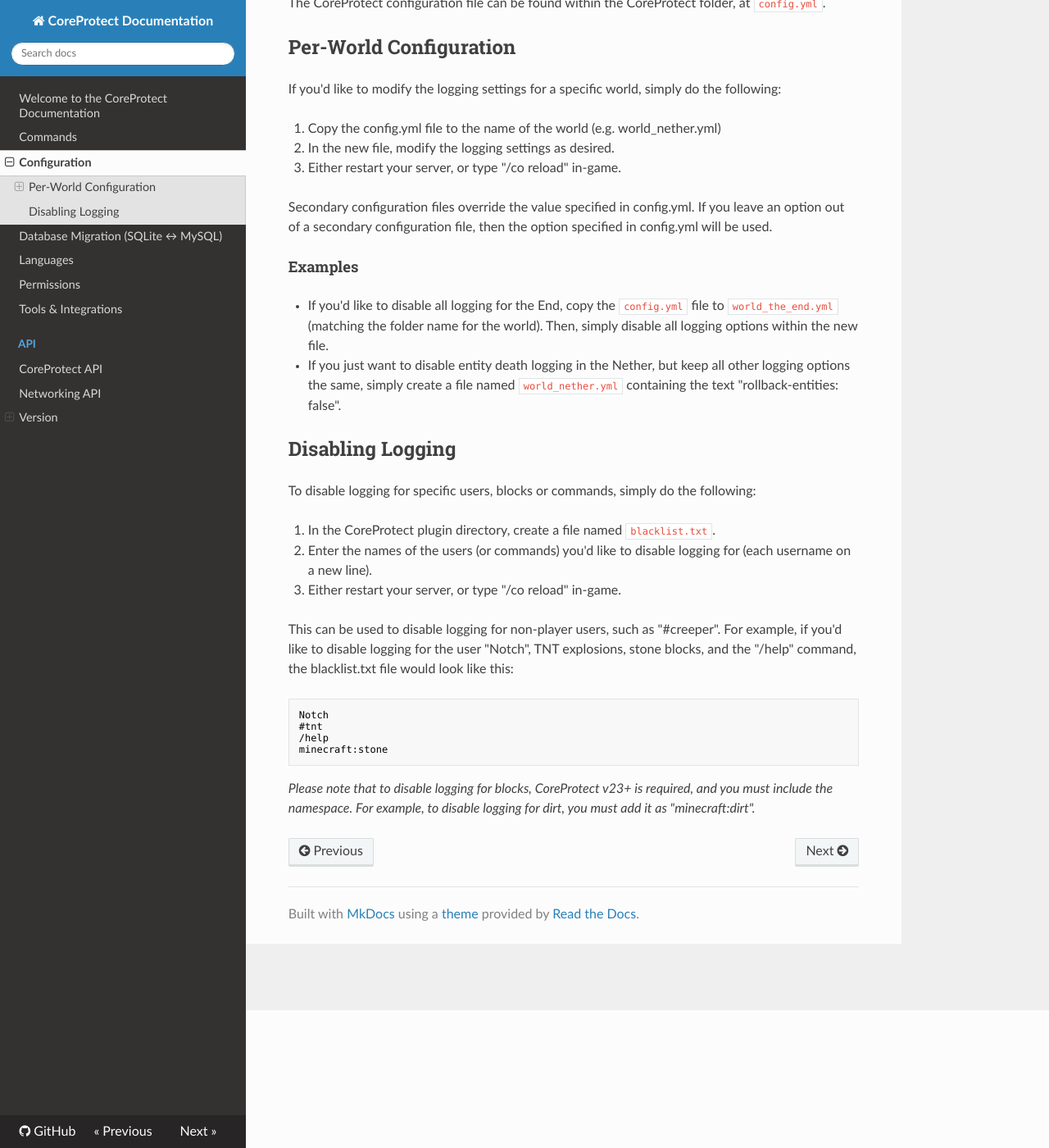
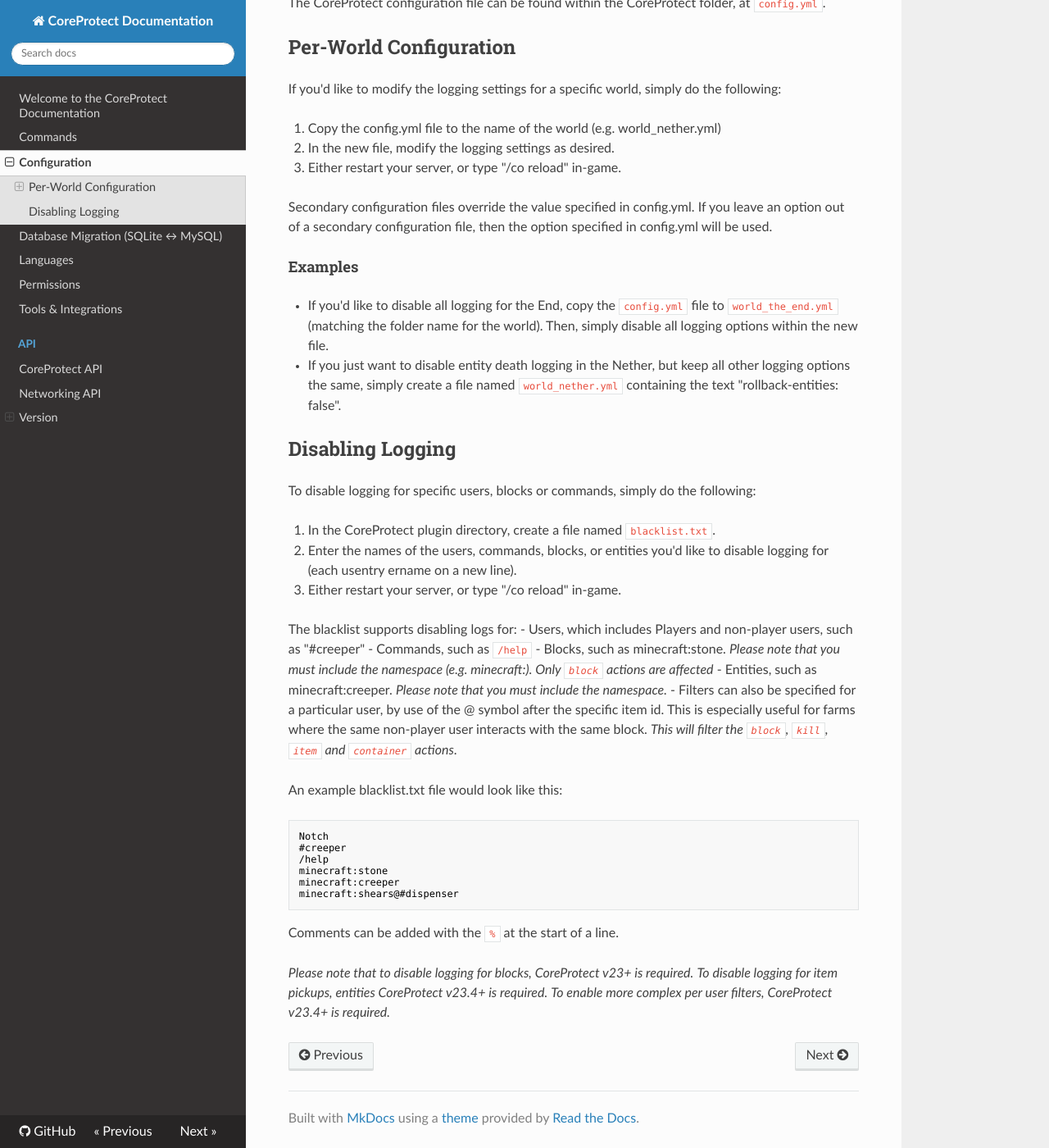
Before and after one commit to PlayPro/CoreProtect, an MkDocs documentation site: the page built from docs/config.md, in a window 1280 px wide and 1400 px high, scrolled down 168 px. Shown: the whole window at 82% size. Built offline with MkDocs 1.6.1, drawn with Linux system fonts in a browser that asks for light colours; nearby versions of some CDN libraries.

Commit message:
update documentation to include new blacklist additions

````diff
--- a/docs/config.md
+++ b/docs/config.md
@@ -21,15 +21,29 @@ Secondary configuration files override the value specified in config.yml. If you
 To disable logging for specific users, blocks or commands, simply do the following:
 
 1. In the CoreProtect plugin directory, create a file named `blacklist.txt`.
-2. Enter the names of the users (or commands) you'd like to disable logging for (each username on a new line).
+2. Enter the names of the users, commands, blocks, or entities you'd like to disable logging for (each usentry ername on a new line).
 3. Either restart your server, or type "/co reload" in-game.
 
-This can be used to disable logging for non-player users, such as "#creeper". For example, if you'd like to disable logging for the user "Notch", TNT explosions, stone blocks, and the "/help" command, the blacklist.txt file would look like this:
+The blacklist supports disabling logs for:
+- Users, which includes Players and non-player users, such as "#creeper"
+- Commands, such as `/help`
+- Blocks, such as minecraft:stone. *Please note that you must include the namespace (e.g. minecraft:). Only `block` actions are affected*
+- Entities, such as minecraft:creeper. *Please note that you must include the namespace.*
+- Filters can also be specified for a particular user, by use of the @ symbol after the specific item id. This is especially useful for farms where the same non-player user interacts with the same block. *This will filter the `block`, `kill`, `item` and `container` actions*.
+
+An example blacklist.txt file would look like this:
+
 ```text
 Notch
-#tnt
+#creeper
 /help
 minecraft:stone
+minecraft:creeper
+minecraft:shears@#dispenser
 ```
 
-*Please note that to disable logging for blocks, CoreProtect v23+ is required, and you must include the namespace. For example, to disable logging for dirt, you must add it as "minecraft:dirt".*
+Comments can be added with the `%` at the start of a line.
+
+*Please note that to disable logging for blocks, CoreProtect v23+ is required.*
+*To disable logging for item pickups, entities CoreProtect v23.4+ is required.*
+*To enable more complex per user filters, CoreProtect v23.4+ is required.*
````
